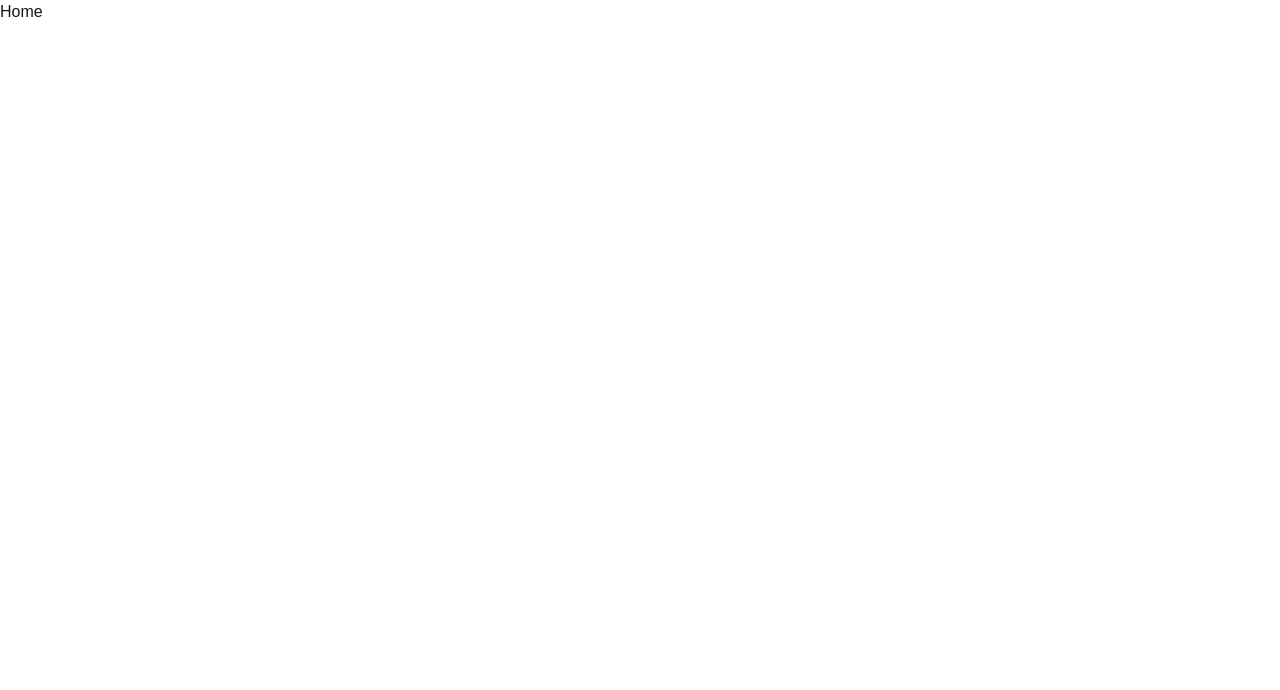
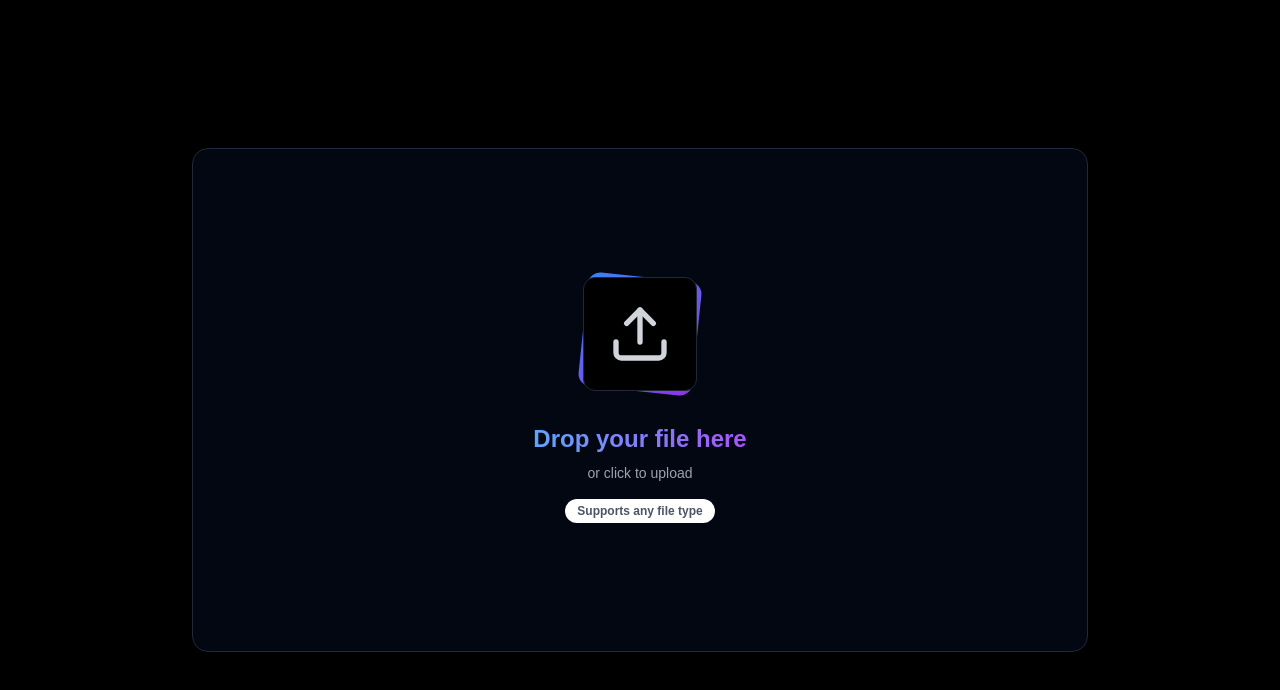
Before and after one commit to IyaadArshad/brs-demo, a Next.js app: page / in a window 1280 px wide. Shown: the top 690 px of the page. Built offline with nearby package versions, Linux system fonts and the light colour scheme.

Commit message:
Add futuristic file upload component with drag-and-drop support

```diff
--- a/app/page.tsx
+++ b/app/page.tsx
@@ -1,3 +1,80 @@
-export default function Home() {
-  return <div>Home</div>
+'use client'
+
+import { useState, useCallback } from 'react'
+import { Upload } from 'lucide-react'
+
+export default function FuturisticUpload() {
+  const [isDragging, setIsDragging] = useState(false)
+
+  const handleDragEnter = useCallback((e: React.DragEvent) => {
+    e.preventDefault()
+    e.stopPropagation()
+    setIsDragging(true)
+  }, [])
+
+  const handleDragLeave = useCallback((e: React.DragEvent) => {
+    e.preventDefault()
+    e.stopPropagation()
+    setIsDragging(false)
+  }, [])
+
+  const handleDragOver = useCallback((e: React.DragEvent) => {
+    e.preventDefault()
+    e.stopPropagation()
+  }, [])
+
+  const handleDrop = useCallback((e: React.DragEvent) => {
+    e.preventDefault()
+    e.stopPropagation()
+    setIsDragging(false)
+    // Handle file drop here
+    const files = Array.from(e.dataTransfer.files)
+    console.log('Dropped files:', files)
+    // You can add your file handling logic here
+  }, [])
+
+  return (
+    <div className="h-screen w-screen bg-black flex items-center justify-center p-4">
+      <div
+        className={`w-full max-w-4xl aspect-video border border-gray-800 rounded-2xl flex flex-col items-center justify-center transition-all ${
+          isDragging ? 'bg-gray-900 scale-105' : 'bg-gray-950'
+        }`}
+        onDragEnter={handleDragEnter}
+        onDragOver={handleDragOver}
+        onDragLeave={handleDragLeave}
+        onDrop={handleDrop}
+      >
+        <input
+          type="file"
+          className="hidden"
+          id="fileInput"
+          onChange={(e) => {
+            const files = Array.from(e.target.files || [])
+            console.log('Selected files:', files)
+            // You can add your file handling logic here
+          }}
+        />
+        <label
+          htmlFor="fileInput"
+          className="cursor-pointer flex flex-col items-center"
+        >
+          <div className="relative mb-8 group">
+            <div className="absolute inset-0 bg-gradient-to-br from-blue-500 to-purple-600 rounded-xl transform rotate-6 group-hover:rotate-12 transition-transform"></div>
+            <div className="relative bg-black p-6 rounded-xl border border-gray-800">
+              <Upload className="w-16 h-16 text-gray-300" />
+            </div>
+          </div>
+          <p className="text-2xl font-bold text-transparent bg-clip-text bg-gradient-to-r from-blue-400 to-purple-500 mb-2">
+            Drop your file here
+          </p>
+          <p className="text-sm text-gray-400 mb-4">
+            or click to upload
+          </p>
+          <div className="text-xs bg-white font-bold text-gray-600 bg-gray-900 px-3 py-1 rounded-full">
+            Supports any file type
+          </div>
+        </label>
+      </div>
+    </div>
+  )
 }
```
Also changed, not shown: package.json (+7 -3 lines), 2 other files (tests, documents, lock files or other folders).
